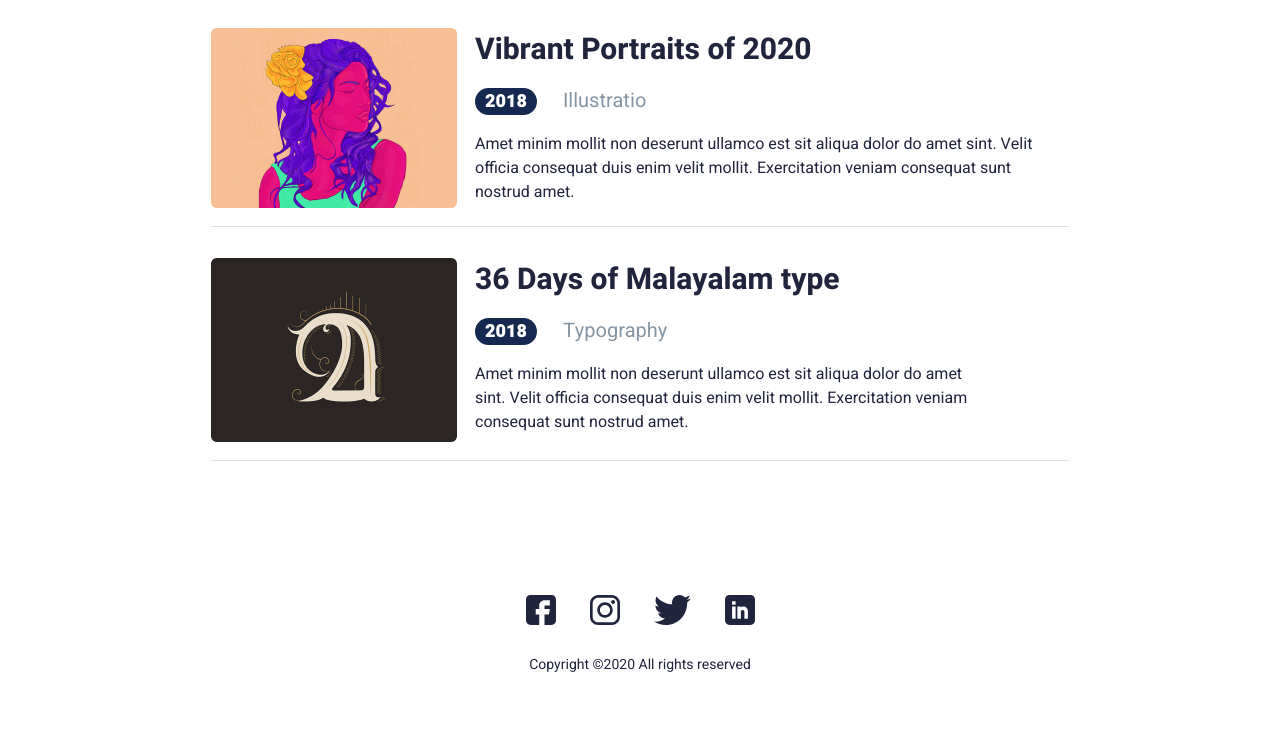
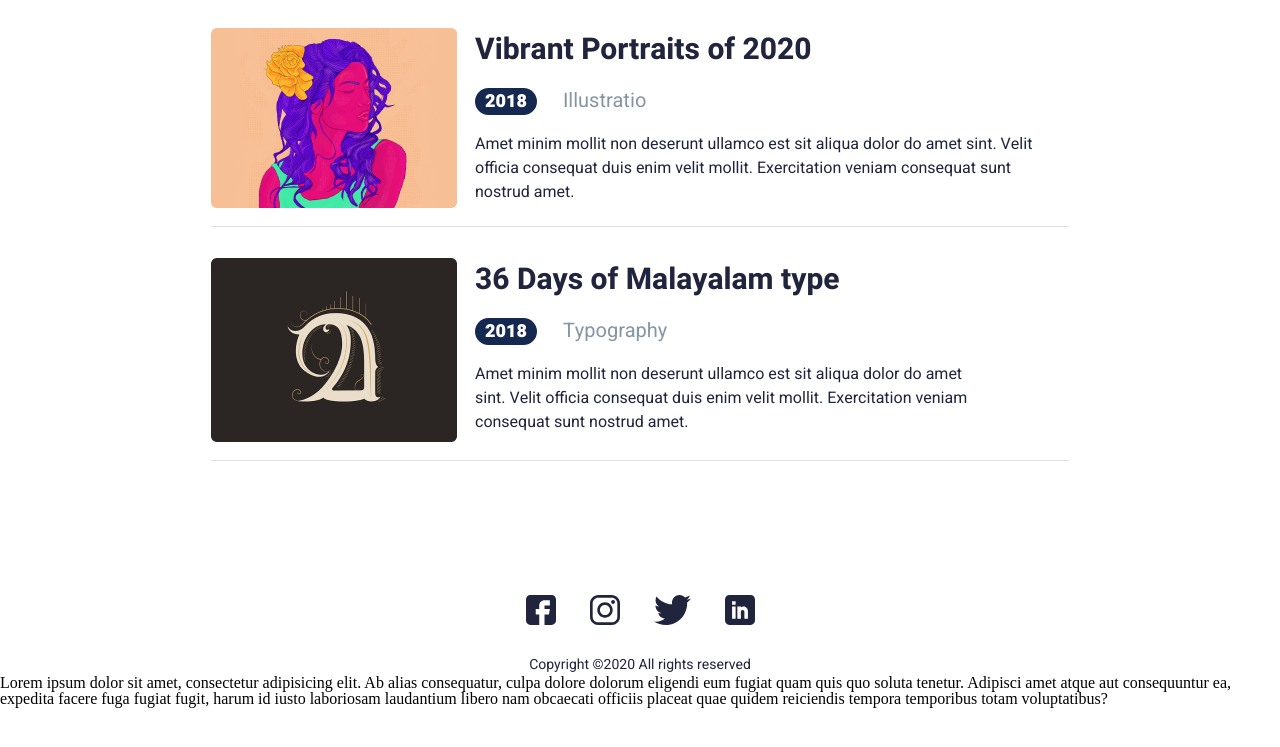
Before and after one commit to SlavikDemian/John_Slavik, a plain HTML site: page index.html in a window 1280 px wide. Shown: the part 1328-2075 px from the top of the page. Drawn offline with Linux system fonts and the light colour scheme.

Commit message:
DZ Recent posts 3 test upload

```diff
--- a/index.html
+++ b/index.html
@@ -211,6 +211,9 @@
     </ul>
     <p class="footer_text">Copyright ©2020 All rights reserved</p>
   </div>
+  <div>
+    <p>Lorem ipsum dolor sit amet, consectetur adipisicing elit. Ab alias consequatur, culpa dolore dolorum eligendi eum fugiat quam quis quo soluta tenetur. Adipisci amet atque aut consequuntur ea, expedita facere fuga fugiat fugit, harum id iusto laboriosam laudantium libero nam obcaecati officiis placeat quae quidem reiciendis tempora temporibus totam voluptatibus?</p>
+  </div>
 </footer>
 </body>
 </html>
```
